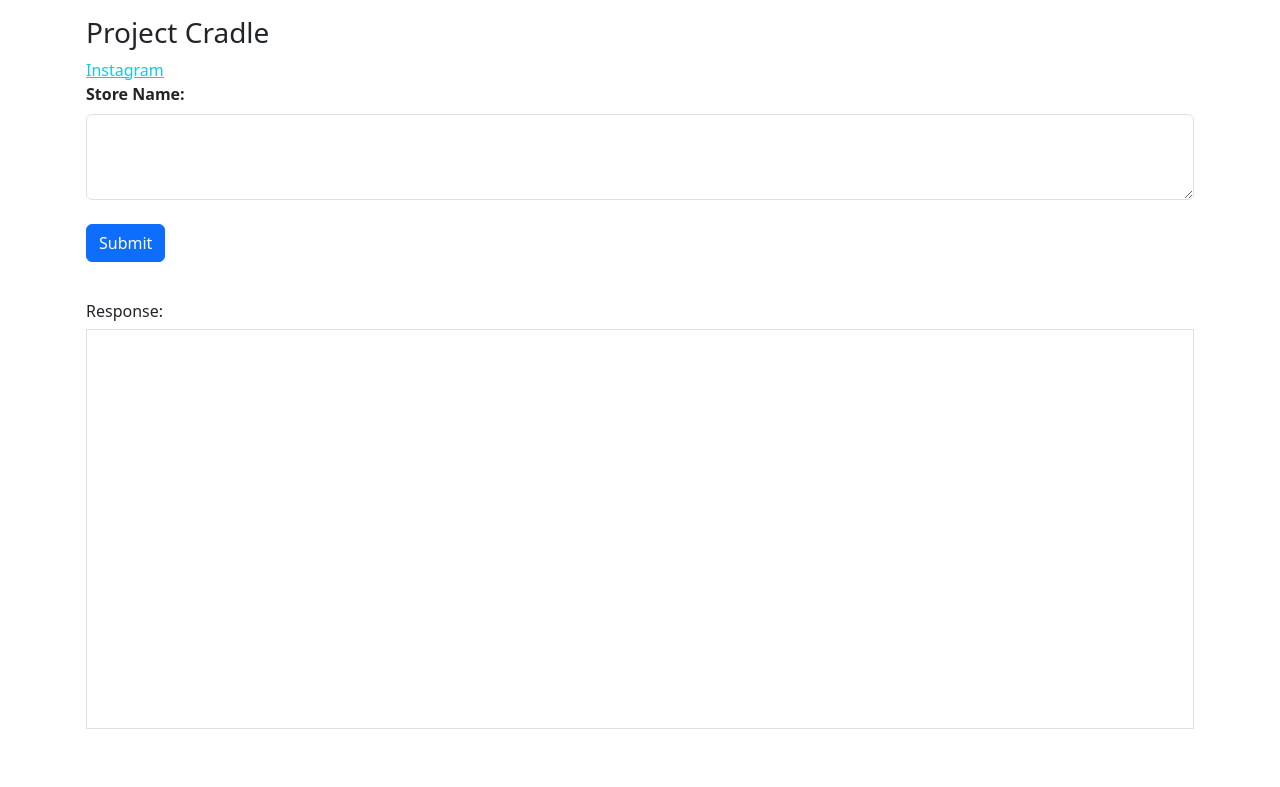
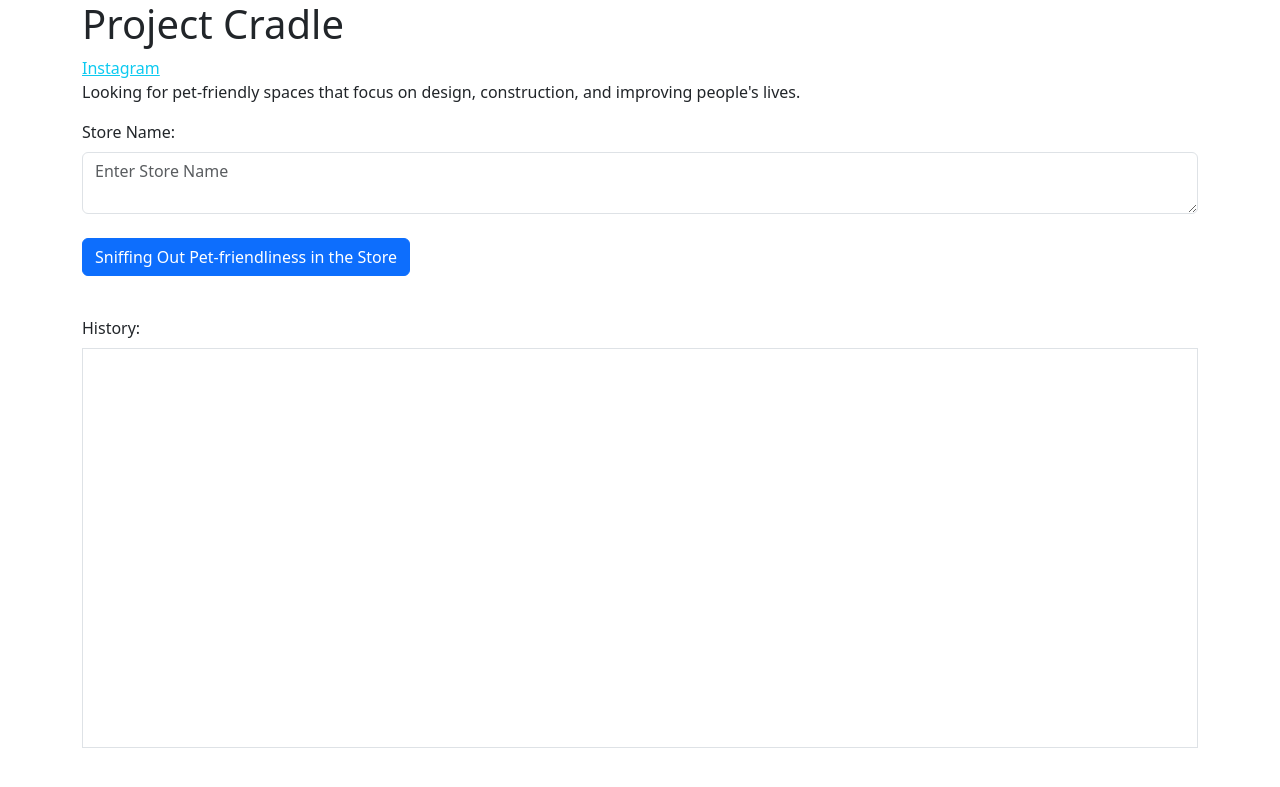
Before and after one commit to KatieHYT/cradle-django, a Django app: page / in a window 1280 px wide. Shown: the top 787 px of the page. Run offline with Django 4.2, Linux system fonts and the light colour scheme.

Commit message:
Adjust frontend layout

```diff
--- a/frontend/templates/frontend/index.html
+++ b/frontend/templates/frontend/index.html
@@ -4,7 +4,7 @@
 -->
 <html>
 <head>
-    <title>Query</title>
+    <title>Project Cradle</title>
     <script src="https://code.jquery.com/jquery-3.6.0.min.js"></script>
     <script src="https://cdn.jsdelivr.net/npm/js-cookie@3.0.0/dist/js.cookie.min.js"></script>
     <script src="https://cdn.jsdelivr.net/npm/bootstrap@5.3.0-alpha1/dist/js/bootstrap.bundle.min.js" integrity="sha384-w76AqPfDkMBDXo30jS1Sgez6pr3x5MlQ1ZAGC+nuZB+EYdgRZgiwxhTBTkF7CXvN" crossorigin="anonymous"></script>
@@ -14,21 +14,22 @@
     <script type="text/javascript" src="/static/main.js"></script>
 </head>
 <body>
-    <div class="container p-3">
-	    <h3>Project Cradle</h3>
-        <a href="https://instagram.com/projectcradle_sf?igshid=MzRlODBiNWFlZA==" class="link-info">Instagram</a>
+    <div class="container">
+	    <h1>Project Cradle</h1>
+            <a href="https://instagram.com/projectcradle_sf?igshid=MzRlODBiNWFlZA==" class="link-info">Instagram</a>
+	    <p>Looking for pet-friendly spaces that focus on design, construction, and improving people's lives.</p>
         <div class="mb-3">
             <form method="post">
                 {% csrf_token %}
-                <label class="form-label"><strong>Store Name: </strong></label>
-                <textarea class="form-control" type="textarea" id="storename" name="storename" rows="3"></textarea>
+                <label class="form-label">Store Name: </label>
+		<textarea class="form-control" type="textarea" id="storename" name="storename" placeholder="Enter Store Name" rows="2"></textarea>
                 <br>
-                <button class="btn btn-primary" type="submit">Submit</button>
+                <button class="btn btn-primary" type="submit">Sniffing Out Pet-friendliness in the Store</button>
             </form>
         </div>
         <br>
         <div class="mb-3">
-            <h6>Response:</h6>
+            <label class="form-label">History: </label>
             <div class="container border overflow-auto h-50" id="response"></div>
 
         </div>
```
